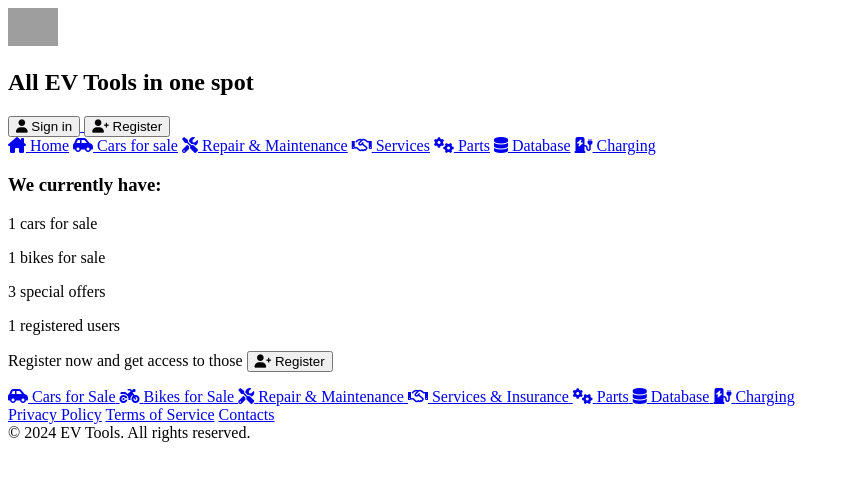
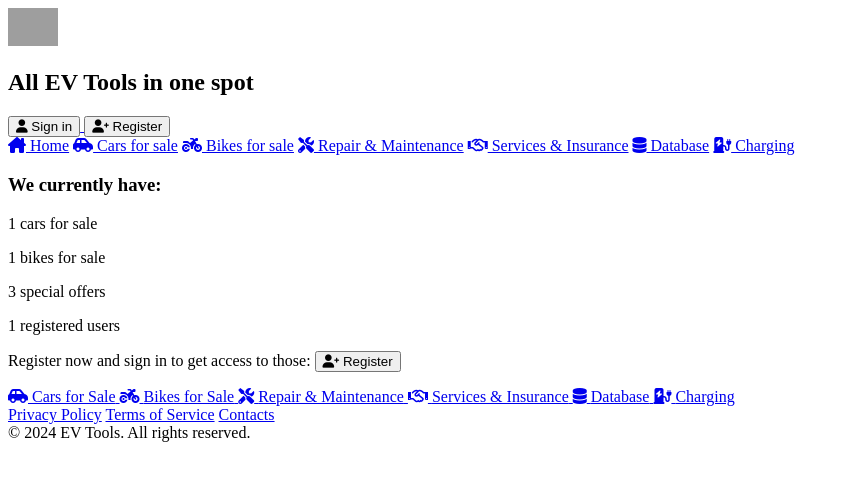
Before and after one commit to VankataLv/EVTool, a Django app: page / in a window 1280 px wide. Shown: the top 481 px of the page, without its empty margins (0-850 px from the left). Run offline with Django 5.2, Linux system fonts and the light colour scheme; tables that the repository leaves empty hold one stand-in row (values such as "Sample post"); grey boxes are pictures that could not be loaded.

Commit message:
add car and add bike buttons added to the index. Some minor changes to the index and header html for consistency

```diff
--- a/templates/common/header.html
+++ b/templates/common/header.html
@@ -40,9 +40,10 @@
             <div class="nav-links">
                 <a href="{% url 'index' %}"><i class="fa-solid fa-house-chimney"></i> Home</a>
                 <a href="{% url 'car-dashboard' %}"><i class="fa-solid fa-car-side"></i> Cars for sale</a>
+                <a href="#"><i class="fa-solid fa-motorcycle"></i> Bikes for sale</a>
                 <a href="#"><i class="fa-solid fa-screwdriver-wrench"></i> Repair & Maintenance</a>
-                <a href="#"><i class="fa-regular fa-handshake"></i> Services</a>
-                <a href="#"><i class="fa-solid fa-gears"></i> Parts</a>
+                <a href="#"><i class="fa-regular fa-handshake"></i> Services & Insurance</a>
+{#                <a href="#"><i class="fa-solid fa-gears"></i> Parts</a> #}
                 <a href="https://ev-database.org/"><i class="fa-solid fa-database"></i> Database</a>
                 <a href="https://vsichkotok.bg/"><i class="fa-solid fa-charging-station"></i> Charging</a>
             </div>
--- a/templates/common/index.html
+++ b/templates/common/index.html
@@ -1,8 +1,33 @@
 {% extends 'common/base.html' %}
-
+{% load static %}
 
 {% block main_content %}
     <div class="data-box">
+        {% if user.is_authenticated %}
+            {% if user.profile.profile_picture %}
+                <img src="{{ user.profile.profile_picture }}" alt="Profile Picture" class="profile-picture">
+            {% else %}
+                <img src="{% static 'images/stock_user.png' %}" alt="profile icon" />
+            {% endif %}
+
+            <h3>Welcome
+                {% if user.profile.nickname %}
+                    {{ user.profile.nickname }}
+                {% else %}
+                    {{ user.username }}
+                {% endif %}!
+            </h3>
+
+            <div class="add-btns-actions">
+                <a href="{% url 'car-add' %}" class="btn btn-add">
+                    <i class="fas fa-car-side"></i> Add a car
+                </a>
+                <a href="#" class="btn btn-add">
+{#                <a href="{% url 'bike-add' %}" class="btn btn-add">#}
+                    <i class="fas fa-motorcycle"></i> Add a bike
+                </a>
+            </div>
+        {% else %}
             <h3>We currently have:</h3>
             <div class="top-row">
                 <p>{{ cars_count }} cars for sale</p>
@@ -11,12 +36,13 @@
                 <p>{{ users_count }} registered users</p>
             </div>
             <div class="second-option">
-            <p>Register now and get access to those
+                <p>Register now and sign in to get access to those:
                     <a href="{% url 'register' %}">
                         <button type="button"><i class="fas fa-user-plus"></i> Register</button>
                     </a>
                 </p>
             </div>
+        {% endif %}
     </div>
 
     <div class="cards-box">
@@ -40,10 +66,10 @@
             <span>Services & Insurance</span>
         </a>
 
-        <a href="#" class="card">
-            <i class="fa-solid fa-gears"></i>
-            <span>Parts</span>
-        </a>
+{#        <a href="#" class="card">#}
+{#            <i class="fa-solid fa-gears"></i>#}
+{#            <span>Parts</span>#}
+{#        </a>#}
 
         <a href="https://ev-database.org/" class="card">
             <i class="fa-solid fa-database"></i>
@@ -55,7 +81,4 @@
             <span>Charging</span>
         </a>
     </div>
-{#    {% for photo in all_photos %}#}
-{#        {% include 'common/pet-posts.html' %}#}
-{#    {% endfor %}#}
 {% endblock %}
```
Also changed, not shown: 1 other file. Lines whose indentation alone changed are shown as unchanged.
